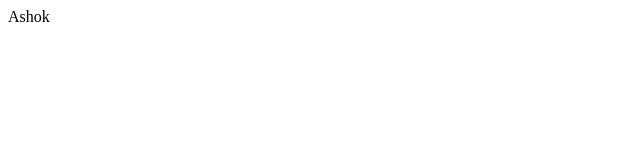
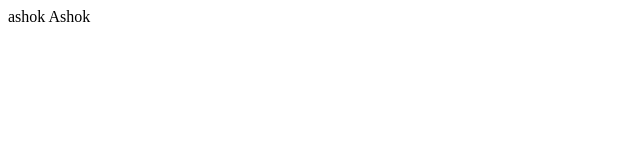
Before and after one commit to osmomosm/Ashok, a plain HTML site: page index.html in a window 1280 px wide. Shown: the full height of the page, 0-640 px from the left. Drawn offline with Linux system fonts and the light colour scheme.

Commit message:
my ashok commit

```diff
--- a/index.html
+++ b/index.html
@@ -1,3 +1,3 @@
 <html>
-  Ashok
+ashok  Ashok
 </html>
```
